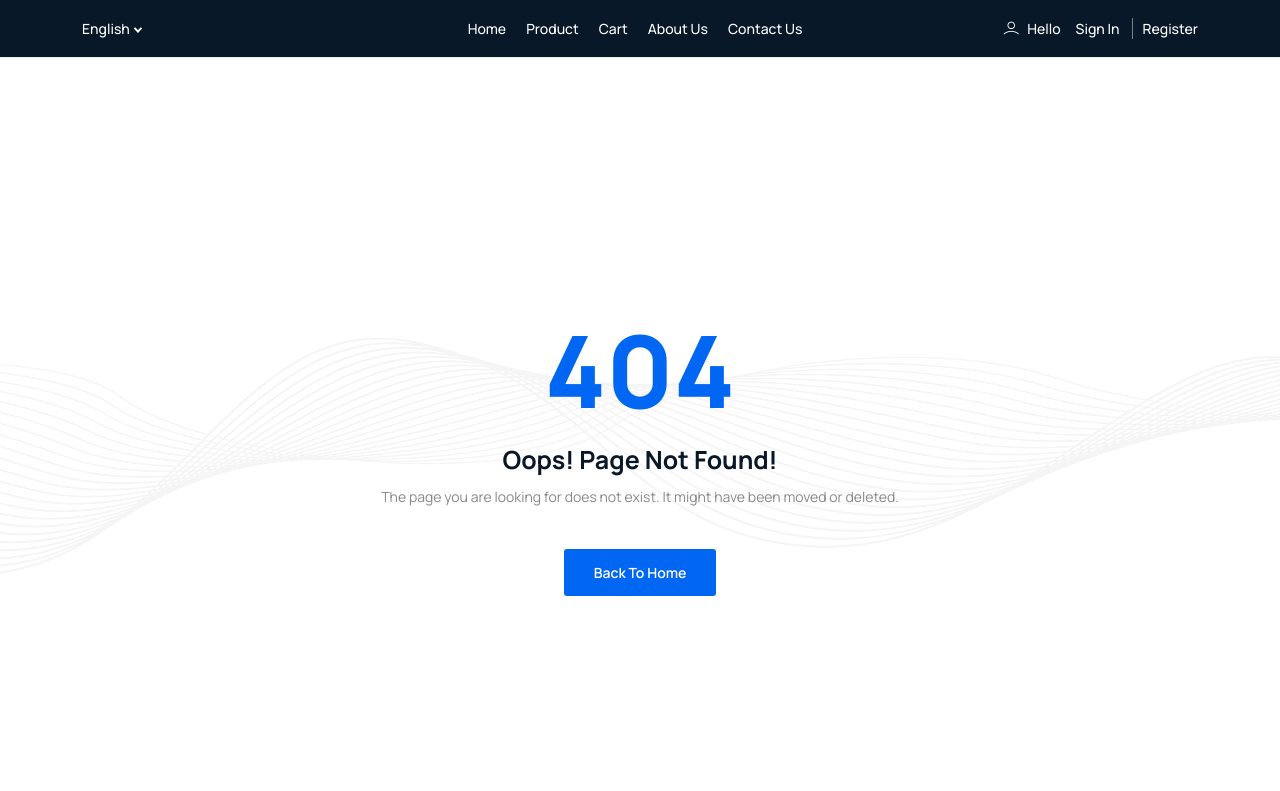
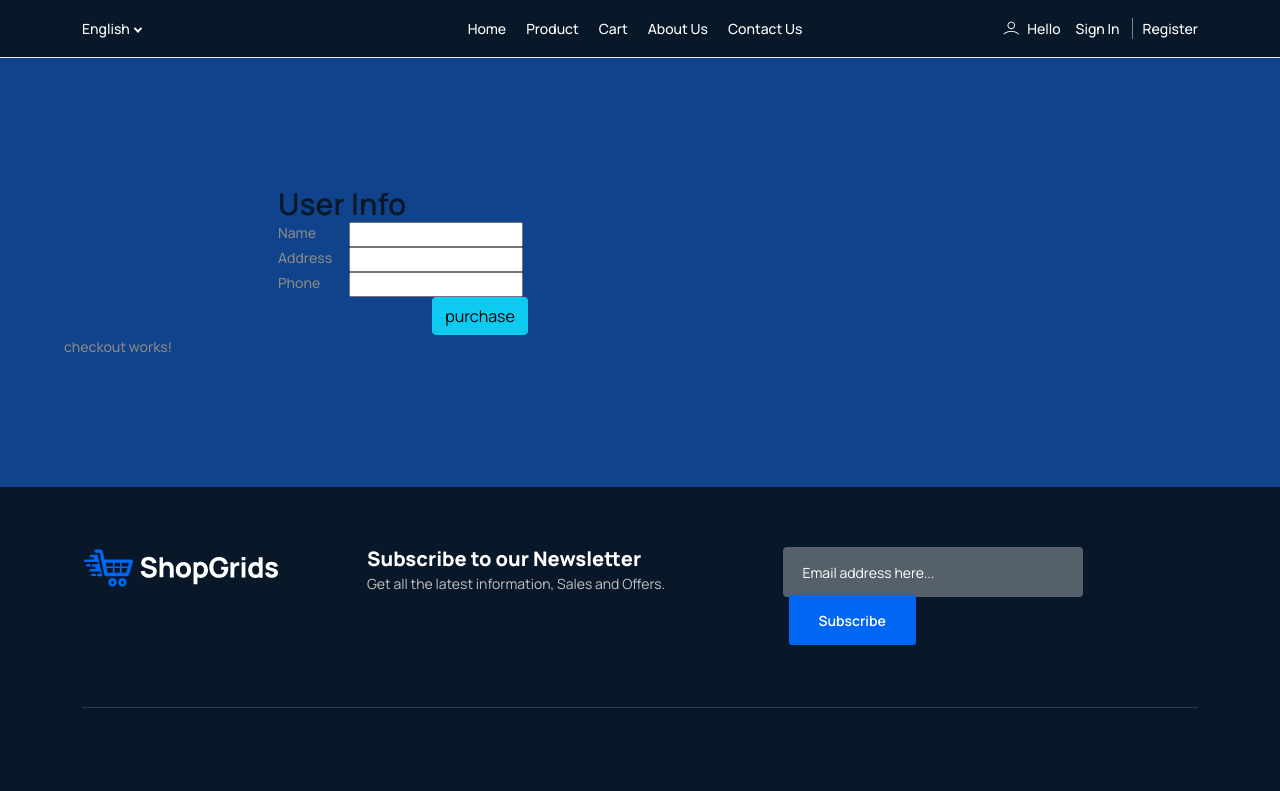
Before and after one commit to NadaZait0n/Ecommerce-Angular-Frontend, an Angular app: page /checkout in a window 1280 px wide. Shown: the top 791 px of the page. Built offline with nearby package versions, Linux system fonts and the light colour scheme.

Commit message:
checkout

```diff
--- a/src/app/app-routing.module.ts
+++ b/src/app/app-routing.module.ts
@@ -12,10 +12,12 @@ import { RegistrationComponent } from './pages/registration/registration.compone
 import { ShowProductComponent } from './Product/show-product/show-product.component';
 import {MenComponent} from "./pages/category/men/men.component";
 import {WomenComponent} from "./pages/category/women/women.component";
+import {CheckoutComponent} from "./pages/checkout/checkout.component";
+import { ReactiveFormsModule } from '@angular/forms';
 
 
 const routes: Routes = [
-
+  {path:'checkout',component:CheckoutComponent},
   {path:'home',component:HomeComponent},
   {path:'admin',component:AdminComponent},
   {path:'login',component:LoginComponent},
@@ -32,7 +34,8 @@ const routes: Routes = [
 ];
 
 @NgModule({
-  imports: [RouterModule.forRoot(routes)],
+  imports: [RouterModule.forRoot(routes),
+  ReactiveFormsModule],
   exports: [RouterModule]
 })
 export class AppRoutingModule { }
--- a/src/app/app.component.html
+++ b/src/app/app.component.html
@@ -1,3 +1,4 @@
+
 <app-header></app-header>
 <!-- <app-home></app-home> -->
 <!-- <app-show-product></app-show-product>  -->
--- a/src/app/app.module.ts
+++ b/src/app/app.module.ts
@@ -19,6 +19,7 @@ import { ContactUsComponent } from './pages/contact-us/contact-us.component';
 import {ReactiveFormsModule} from "@angular/forms";
 import { MenComponent } from './pages/category/men/men.component';
 import { WomenComponent } from './pages/category/women/women.component';
+import { CheckoutComponent } from './pages/checkout/checkout.component';
 
 
 
@@ -39,6 +40,7 @@ import { WomenComponent } from './pages/category/women/women.component';
     CartComponent,
     MenComponent,
     WomenComponent,
+    CheckoutComponent,
   ],
   imports: [
     BrowserModule,
--- a/src/app/pages/cart/cart.component.html
+++ b/src/app/pages/cart/cart.component.html
@@ -163,7 +163,7 @@
                                     <li class="last">You Pay<span>$2531.00</span></li>
                                 </ul>
                                 <div class="button">
-                                    <a href="checkout.html" class="btn">Checkout</a>
+                                    <a routerLink="/checkout" class="btn">Checkout</a>
                                     <a href="product-grids.html" class="btn btn-alt">Continue shopping</a>
                                 </div>
                             </div>
--- /dev/null
+++ b/src/app/pages/checkout/checkout.component.html
@@ -0,0 +1,47 @@
+<div class="main-content page-m">
+    <div class="section-content section-content-p30">
+        <div class="container-fluid">
+            <form [formGroup]="checkoutFormGroub">
+                <div formGroupName="user" class="form-area">
+                    <h3>User Info</h3>
+                    <div class="row" >
+                        <div class="col-md-2"><label >Name</label></div>
+                        <div class="col-md-9">
+                            <div class="input-space">
+                                <input formControlName="name" type="text">
+                            </div>
+                        </div>
+                    </div>
+
+                    <div class="row">
+                        <div class="col-md-2"><label>Address</label></div>
+                        <div class="col-md-9">
+                            <div class="input-space">
+                                <input formControlName="address" type="text">
+                            </div>
+                        </div>
+                    </div>
+
+                    <div class="row">
+                        <div class="col-md-2"><label>Phone</label></div>
+                        <div class="col-md-9">
+                            <div class="input-space">
+                                <input formControlName="phone" type="tel">
+                            </div>
+                        </div>
+                    </div>
+
+
+                </div>
+
+
+                <div class="text-center">
+                    <button type="submit" class="btn btn-info">purchase</button>
+                </div>
+
+
+            </form>
+        </div>
+    </div>
+    <p>checkout works!</p>
+</div>
--- /dev/null
+++ b/src/app/pages/checkout/checkout.component.ts
@@ -0,0 +1,24 @@
+import { Component, OnInit } from '@angular/core';
+import { FormBuilder, FormGroup } from '@angular/forms';
+
+@Component({
+  selector: 'app-checkout',
+  templateUrl: './checkout.component.html',
+  styleUrls: ['./checkout.component.css']
+})
+export class CheckoutComponent implements OnInit {
+  checkoutFormGroub!: FormGroup;
+  constructor(private formBuilder:FormBuilder){}
+  ngOnInit(): void {
+    this.checkoutFormGroub=this.formBuilder.group({
+      user:this.formBuilder.group({
+      name:[''],
+      address:[''],
+      phone:['']
+    })
+  });
+  }
+
+
+
+}
--- a/src/app/pages/home/home.component.html
+++ b/src/app/pages/home/home.component.html
@@ -88,7 +88,7 @@
                                         <span class="total-amount">$134.00</span>
                                     </div>
                                     <div class="button">
-                                        <a href="checkout.html" class="btn animate">Checkout</a>
+                                        <a routerLink="/checkout" class="btn animate">Checkout</a>
                                     </div>
                                 </div>
                             </div>
@@ -355,5 +355,7 @@
               </div>
           </div>
       </div>
+
+      <a routerLink="/checkout" class="btn btn-primary">checkout</a>
   </section>
   <!-- End Special Offer -->
--- a/src/styles.css
+++ b/src/styles.css
@@ -23,3 +23,6 @@ form{
 .btn-success{
   margin-right: 10px;
 }
+.main-content.page-m{
+  padding: 10% 30% 10% 5%
+}
```
Also changed, not shown: src/app/pages/checkout/checkout.component.css (added), 1 other file (tests, documents, lock files or other folders).
